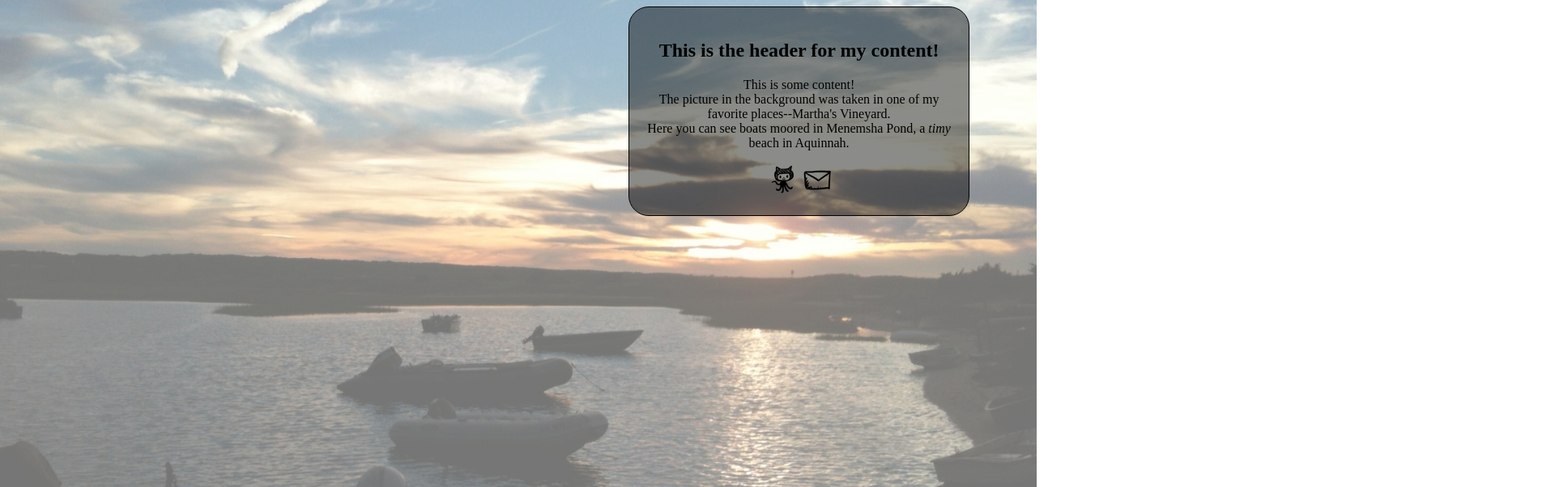
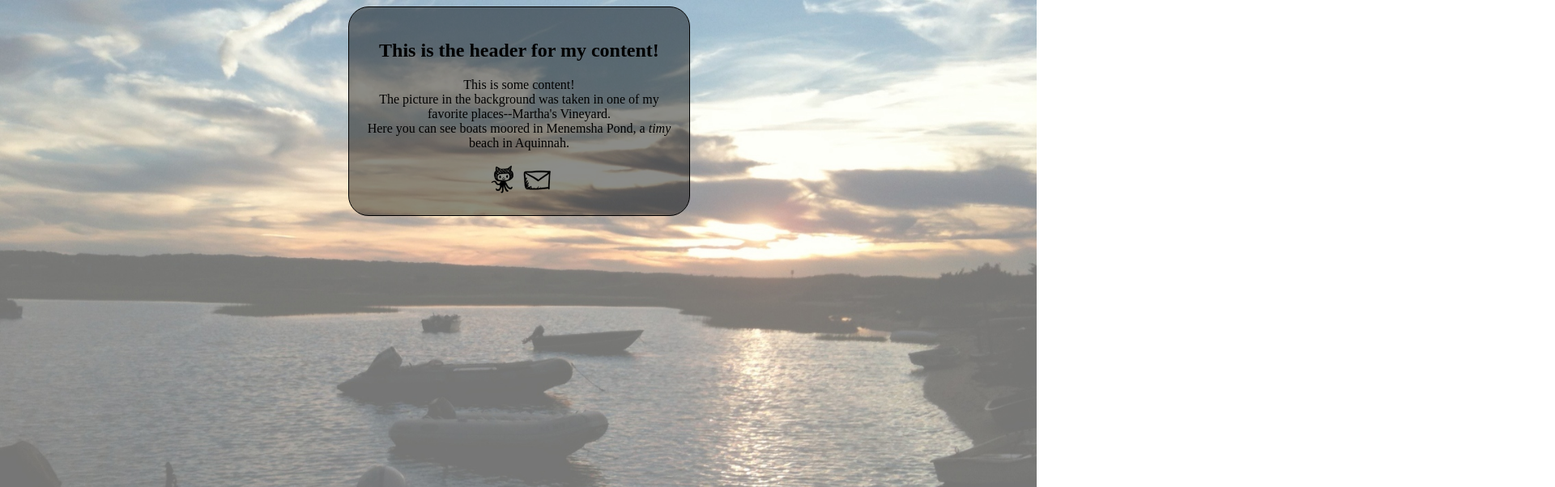
Before and after one commit to SherrySeibel/LTC_HTML_CSS, a plain HTML site: page index.html in a window 1280 px wide. Shown: the top 602 px of the page at 81% size, 1920 px wide, since content can reach past the window. Drawn offline with Linux system fonts and the light colour scheme.

Commit message:
Placed text in middle of page

```diff
--- a/styles.css
+++ b/styles.css
@@ -2,9 +2,9 @@
 body {
 	text-align: center;
 	padding-top: 20%
-	font-fanily: ;
+	font-family: Chalkduster src="Chalkduster.ttf" ;
 	position: relative;
-	left: 60%;
+	left: 33%;
 	top: 15%;
 }
 
@@ -19,16 +19,6 @@ body {
 	background: rgba(0, 0, 0, 0.45); /* This makes the background opaque */
 	margin: center;
 	position: relative;
-}
-
-/* I don't know if this is doing anything */
-body div #icons {
-	position: relative;
-	border-top: right;
-	border-left: center;
-	border-bottom: center;
-	border-right: center;
-
 }
 
 /*This is setting up the background image for the entire web page*/
```
